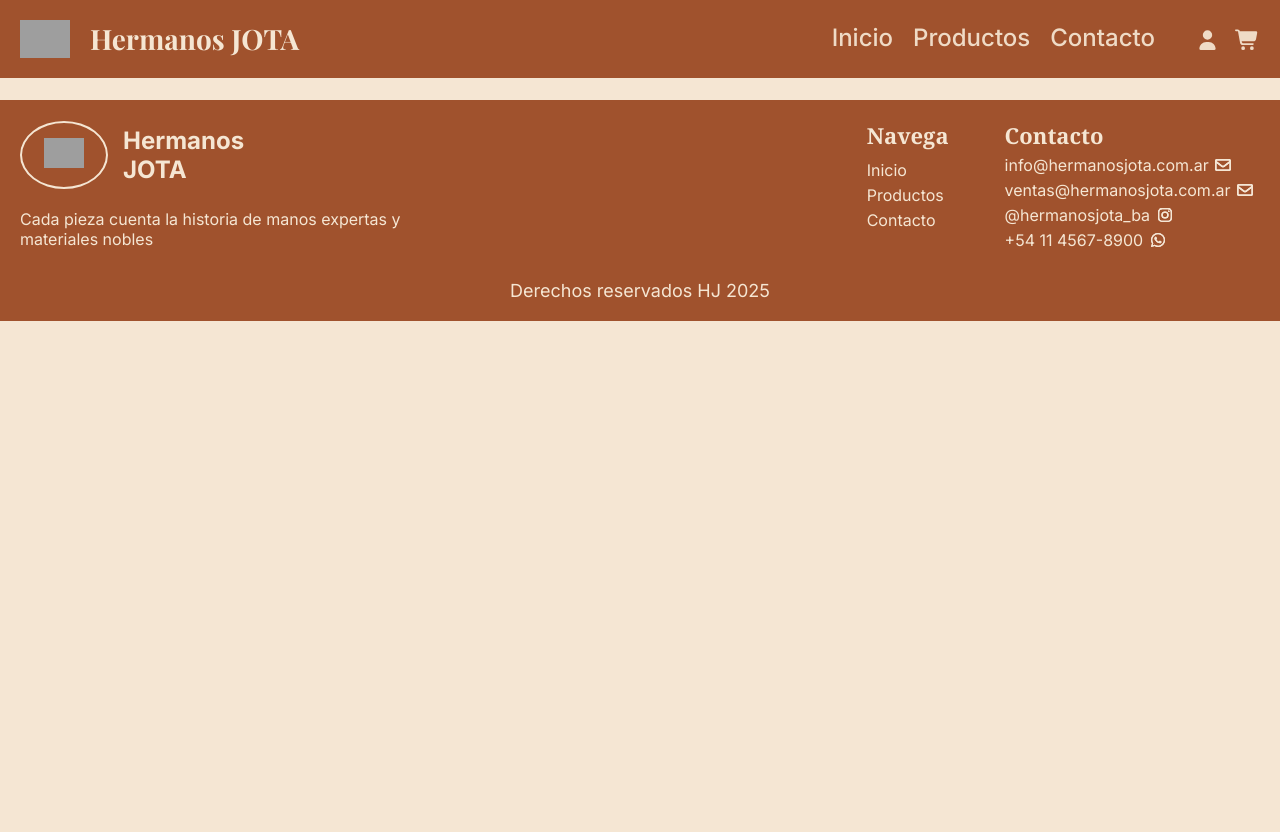
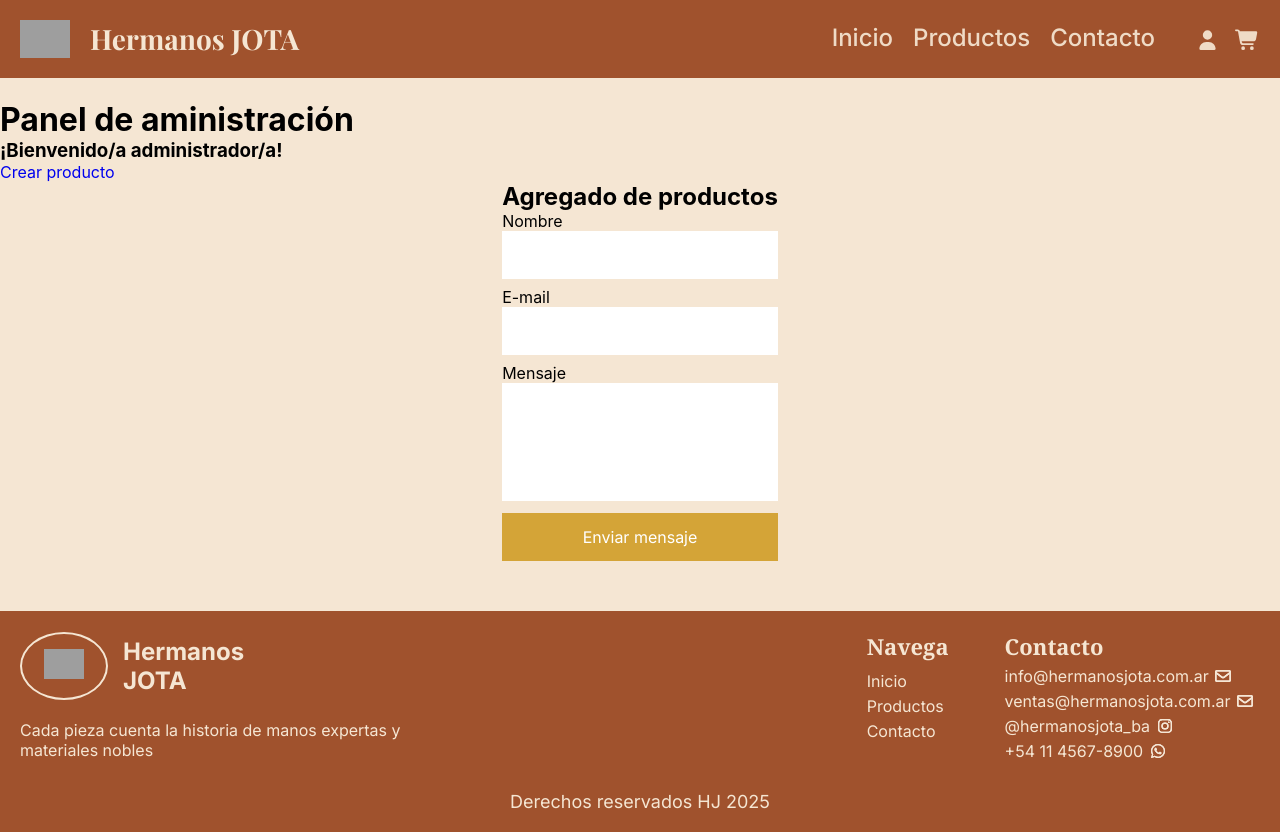
Before and after one commit to juanmarsilli147/Hermanos-Jota, a React (Create React App) app in the folder client/: page /admin/crear-producto in a window 1280 px wide. Before the commit the page ends 800 px from the top, so only its background shows below. Built offline with nearby package versions, Linux system fonts and the light colour scheme; a web font is replaced by a local one.

Commit message:
Formulario agregado de productos y otros
Se creó la página que va a contener el formulario para agregado de los productos, además del panel de administración.

En el backend se movió la conexión con la base de datos al final para que se ejecute después de todas las rutas y los middlewares.

```diff
--- a/client/src/App.js
+++ b/client/src/App.js
@@ -6,6 +6,8 @@ import PaginaInicio from './pages/PaginaInicio';
 import Contacto from './pages/Contacto';
 import Catalogo from './pages/Catalogo';
 import {Routes, Route} from 'react-router-dom'
+import CrearProducto from './pages/CrearProducto';
+import AdminPanel from './pages/AdminPanel';
 
 
 function App() {
@@ -24,6 +26,9 @@ function App() {
           <Route path='/' element={<PaginaInicio anadirFuncion={anadirAlCarrito}/>}/>
           <Route path='/productos' element={<Catalogo anadirFuncion={anadirAlCarrito}/>}/>
           <Route path='/contacto' element={<Contacto/>}/>
+          <Route path='/admin' element={<AdminPanel />}>
+            <Route path='crear-producto' element={<CrearProducto />} />
+          </Route>
       </Routes>
 
       <Footer/>
--- /dev/null
+++ b/client/src/components/CrearProductoFormulario.js
@@ -0,0 +1,114 @@
+import React, { useState } from "react"
+import {validacionCampos, alertas, enviarFormulario} from "./funcionesContacto"
+import { OverlayForm } from "./OverlayForm"
+
+function CrearProductoFormulario() {
+
+    // --ESTADOS -- //
+    //Estado de los datos del form
+    const [datos, setDatos] = useState({
+        id: "",
+        nombre: "",
+        descripcion: "",
+        descripcionDestacado: "",
+        precio: null,
+        imagen: "",
+        materiales: "",
+        medidas: "",
+        acabado: "",
+        peso: "",
+        capacidad: "",
+        enlace: ""
+    })
+
+    //Estado que almacenará los errores de validación de los campos
+    const [errores, setErrores] = useState({
+        id: "",
+        nombre: "",
+        descripcion: "",
+        descripcionDestacado: "",
+        precio: null,
+        imagen: "",
+        materiales: "",
+        medidas: "",
+        acabado: "",
+        peso: "",
+        capacidad: "",
+        enlace: ""
+    })
+
+    //Estado que controla si el usuario trató de enviar el formulario o no (usado para validación dinámica de campos)
+    const [intento, setIntento] = useState(false)
+
+    //Estado que establece si el form fue enviado correctamente
+    const [envioExitoso, setExitoso] = useState(false)
+
+
+    // -- FUNCIÓN ACTUALIZACIÓN DE DATOS -- //
+    //Se define la función encargada de actualizar en tiempo real los campos con lo que el usuario escribe y los mensajes de error
+    const actualizarDatos = (d) => {
+        const {name, value} = d.target
+
+        const datosNuevos = { ...datos, [name]: value }
+        setDatos(datosNuevos)
+
+        if (intento) {
+            const validaciones = validacionCampos(datosNuevos)
+            const mensajes = alertas(validaciones)
+            setErrores(mensajes)
+        }
+    }
+
+    // -- DEVOLUCIÓN DE FORMULARIO -- //
+    return (
+        <form id="contacto-form" onSubmit={(evento) => enviarFormulario({evento, datos, setDatos, setErrores, setIntento, setExitoso})} noValidate>
+            <div>
+                <label htmlFor="nombre" className="contacto-label">Nombre</label><br></br>
+                <input
+                    id="nombre"
+                    type="text"
+                    name="nombre"
+                    className="contacto-input"
+                    value={datos.nombre}
+                    onChange={actualizarDatos}
+                    required
+                />
+                {errores.nombre && <p className="error-validacion">{errores.nombre}</p>}
+            </div>
+
+            <div>
+                <label htmlFor="email" className="contacto-label">E-mail</label><br></br>
+                <input
+                    id="email"
+                    type="email"
+                    name="email"
+                    className="contacto-input"
+                    value={datos.email}
+                    onChange={actualizarDatos}
+                    required
+                />
+                {errores.email && <p className="error-validacion">{errores.email}</p>}
+            </div>
+
+            <div>
+                <label htmlFor="mensaje-form" className="contacto-label">Mensaje</label><br></br>
+                <textarea
+                    id="mensaje-form"
+                    name="mensaje"
+                    rows="6"
+                    value={datos.mensaje}
+                    onChange={actualizarDatos}
+                    required
+                />
+                {errores.mensaje && <p className="error-validacion">{errores.mensaje}</p>}
+            </div>
+
+            <div>
+                <button id="contacto-button" type="submit">Enviar mensaje</button>
+            </div>
+            {envioExitoso && <OverlayForm />}
+        </form>
+    )
+}
+
+export default CrearProductoFormulario
--- /dev/null
+++ b/client/src/pages/AdminPanel.js
@@ -0,0 +1,16 @@
+import { Link, Outlet } from "react-router-dom"
+
+const AdminPanel = () => {
+    return (
+        <>
+            <h1>Panel de aministración</h1>
+            <h3>¡Bienvenido/a administrador/a!</h3>
+
+            <Link to="/admin/crear-producto">Crear producto</Link>
+
+            <Outlet />
+        </>
+    )
+}
+
+export default AdminPanel
--- /dev/null
+++ b/client/src/pages/CrearProducto.js
@@ -0,0 +1,25 @@
+import React, {useEffect} from 'react';
+import CrearProductoFormulario from '../components/CrearProductoFormulario';
+
+const CrearProducto = () => {
+
+    useEffect(() => {
+        window.scrollTo({top: 0, behavior: 'smooth'})
+    }, [])
+
+    return (
+        <main id='crearProducto-main'>
+            <article id='crearProducto-card'>
+                <section id='crearProducto-texto'>
+                    <h2>Agregado de productos</h2>
+                </section>
+
+                <section id='crearProducto-formulario'>
+                    <CrearProductoFormulario />
+                </section>
+            </article>
+        </main>
+    )
+}
+
+export default CrearProducto
```
Also changed, not shown: 2 other files (tests, documents, lock files or other folders).
